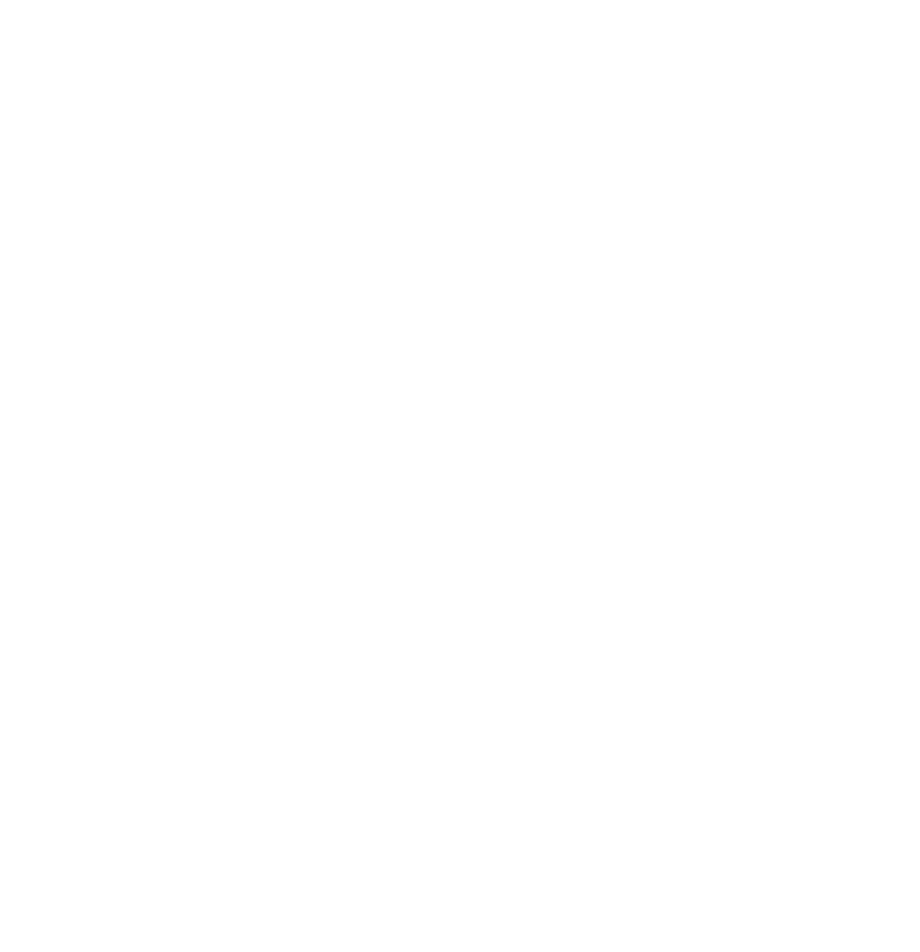
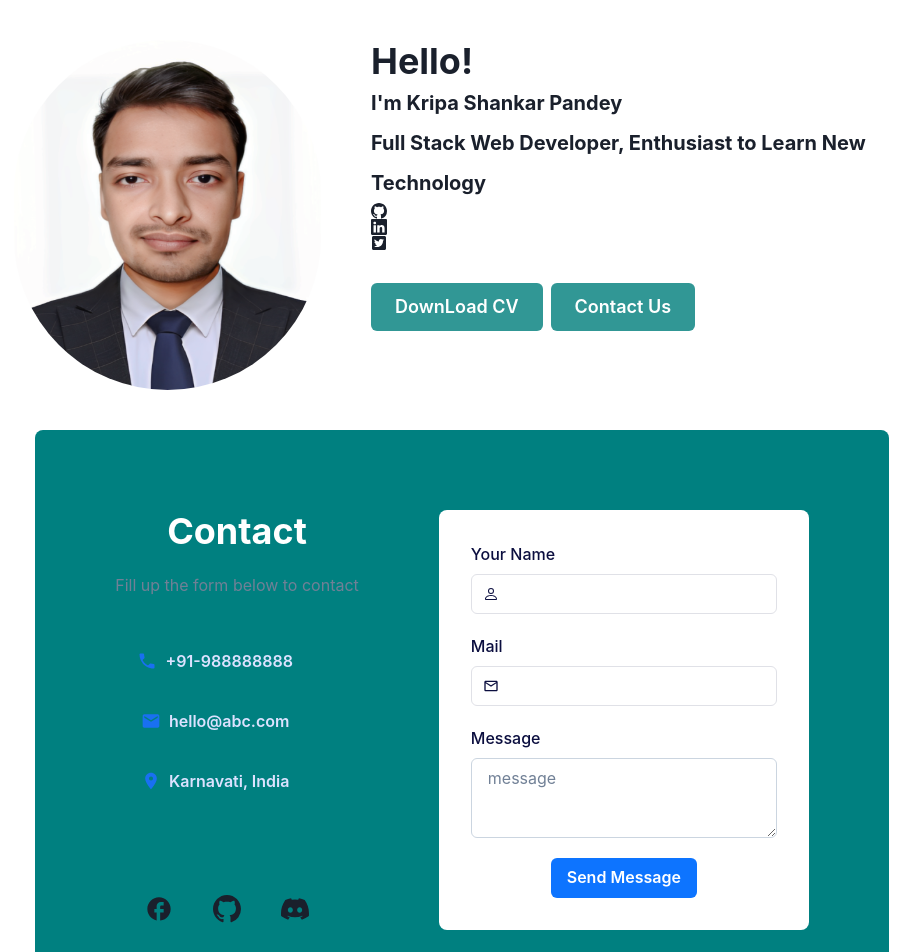
Before and after one commit to kripaShankarPandey/KripaShankarPandey.github.io, a React (Create React App) app: page / in a window 1280 px wide. Shown: the part 100-1052 px from the top of the page, without its empty margins (178-1098 px from the left). Before the commit the page ends 800 px from the top, so only its background shows below. Built offline with nearby package versions, Linux system fonts and the light colour scheme.

Commit message:
bug fixed

```diff
--- a/src/App.js
+++ b/src/App.js
@@ -1,10 +1,15 @@
-import logo from './logo.svg';
-import './App.css';
+import logo from "./logo.svg";
+import "./App.css";
+import Navbar from "./Components/Navbar";
+import Banner from "./Components/Banner";
+import Contact from "./Components/Contact";
 
 function App() {
   return (
     <div className="App">
-      <h1>Jay Shree Ram </h1>
+      <Navbar />
+      <Banner />
+      <Contact />
     </div>
   );
 }
--- /dev/null
+++ b/src/Components/Banner.jsx
@@ -0,0 +1,62 @@
+import {
+  Box,
+  Image,
+  Heading,
+  HStack,
+  Flex,
+  Text,
+  Button,
+} from "@chakra-ui/react";
+import Profile from "../Utils/profilePic.png";
+import { BsGithub, BsLinkedin } from "react-icons/bs";
+import { FaTwitterSquare } from "react-icons/fa";
+const Banner = () => {
+  return (
+    <Flex w="70%" m="auto" mt="100px" gap="50px">
+      <Box>
+        <Image
+          borderRadius="full"
+          boxSize="350px"
+          src={Profile}
+          alt="Profile Image"
+        />
+      </Box>
+      <Box alignItems="flex-start">
+        <Heading textAlign="left">Hello!</Heading>
+        <Text
+          fontWeight={"bold"}
+          fontSize="xl"
+          textAlign="left"
+          lineHeight={"10"}
+        >
+          I'm Kripa Shankar Pandey
+        </Text>
+        <Text
+          fontWeight={"bold"}
+          fontSize="xl"
+          textAlign="left"
+          lineHeight={"10"}
+        >
+          Full Stack Web Developer, Enthusiast to Learn New Technology
+        </Text>
+        <HStack>
+          <Box>
+            <BsGithub width="20px" />
+            <BsLinkedin w="20px" />
+            <FaTwitterSquare w="20px" />
+          </Box>
+        </HStack>
+        <HStack mt={8}>
+          <Button colorScheme="teal" size="lg">
+            DownLoad CV
+          </Button>
+          <Button colorScheme="teal" size="lg">
+            Contact Us
+          </Button>
+        </HStack>
+      </Box>
+    </Flex>
+  );
+};
+
+export default Banner;
--- /dev/null
+++ b/src/Components/Contact.jsx
@@ -0,0 +1,172 @@
+import {
+  Container,
+  Flex,
+  Box,
+  Heading,
+  Text,
+  IconButton,
+  Button,
+  VStack,
+  HStack,
+  Wrap,
+  WrapItem,
+  FormControl,
+  FormLabel,
+  Input,
+  InputGroup,
+  InputLeftElement,
+  Textarea,
+} from "@chakra-ui/react";
+import {
+  MdPhone,
+  MdEmail,
+  MdLocationOn,
+  MdFacebook,
+  MdOutlineEmail,
+} from "react-icons/md";
+import { BsGithub, BsDiscord, BsPerson } from "react-icons/bs";
+
+export default function Contact() {
+  return (
+    <Container maxW="full" mt={0} centerContent overflow="hidden">
+      <Flex>
+        <Box
+          bg="teal"
+          color="white"
+          borderRadius="lg"
+          m={{ sm: 4, md: 16, lg: 10 }}
+          p={{ sm: 5, md: 5, lg: 16 }}
+        >
+          <Box p={4}>
+            <Wrap spacing={{ base: 20, sm: 3, md: 5, lg: 20 }}>
+              <WrapItem>
+                <Box>
+                  <Heading>Contact</Heading>
+                  <Text mt={{ sm: 3, md: 3, lg: 5 }} color="gray.500">
+                    Fill up the form below to contact
+                  </Text>
+                  <Box py={{ base: 5, sm: 5, md: 8, lg: 10 }}>
+                    <VStack pl={0} spacing={3} alignItems="flex-start">
+                      <Button
+                        size="md"
+                        height="48px"
+                        width="200px"
+                        variant="ghost"
+                        color="#DCE2FF"
+                        _hover={{ border: "2px solid #1C6FEB" }}
+                        leftIcon={<MdPhone color="#1970F1" size="20px" />}
+                      >
+                        +91-988888888
+                      </Button>
+                      <Button
+                        size="md"
+                        height="48px"
+                        width="200px"
+                        variant="ghost"
+                        color="#DCE2FF"
+                        _hover={{ border: "2px solid #1C6FEB" }}
+                        leftIcon={<MdEmail color="#1970F1" size="20px" />}
+                      >
+                        hello@abc.com
+                      </Button>
+                      <Button
+                        size="md"
+                        height="48px"
+                        width="200px"
+                        variant="ghost"
+                        color="#DCE2FF"
+                        _hover={{ border: "2px solid #1C6FEB" }}
+                        leftIcon={<MdLocationOn color="#1970F1" size="20px" />}
+                      >
+                        Karnavati, India
+                      </Button>
+                    </VStack>
+                  </Box>
+                  <HStack
+                    mt={{ lg: 10, md: 10 }}
+                    spacing={5}
+                    px={5}
+                    alignItems="flex-start"
+                  >
+                    <IconButton
+                      aria-label="facebook"
+                      variant="ghost"
+                      size="lg"
+                      isRound={true}
+                      _hover={{ bg: "#0D74FF" }}
+                      icon={<MdFacebook size="28px" />}
+                    />
+                    <IconButton
+                      aria-label="github"
+                      variant="ghost"
+                      size="lg"
+                      isRound={true}
+                      _hover={{ bg: "#0D74FF" }}
+                      icon={<BsGithub size="28px" />}
+                    />
+                    <IconButton
+                      aria-label="discord"
+                      variant="ghost"
+                      size="lg"
+                      isRound={true}
+                      _hover={{ bg: "#0D74FF" }}
+                      icon={<BsDiscord size="28px" />}
+                    />
+                  </HStack>
+                </Box>
+              </WrapItem>
+              <WrapItem>
+                <Box bg="white" borderRadius="lg">
+                  <Box m={8} color="#0B0E3F">
+                    <VStack spacing={5}>
+                      <FormControl id="name">
+                        <FormLabel>Your Name</FormLabel>
+                        <InputGroup borderColor="#E0E1E7">
+                          <InputLeftElement
+                            pointerEvents="none"
+                            children={<BsPerson color="gray.800" />}
+                          />
+                          <Input type="text" size="md" />
+                        </InputGroup>
+                      </FormControl>
+                      <FormControl id="name">
+                        <FormLabel>Mail</FormLabel>
+                        <InputGroup borderColor="#E0E1E7">
+                          <InputLeftElement
+                            pointerEvents="none"
+                            children={<MdOutlineEmail color="gray.800" />}
+                          />
+                          <Input type="text" size="md" />
+                        </InputGroup>
+                      </FormControl>
+                      <FormControl id="name">
+                        <FormLabel>Message</FormLabel>
+                        <Textarea
+                          borderColor="gray.300"
+                          _hover={{
+                            borderRadius: "gray.300",
+                          }}
+                          placeholder="message"
+                        />
+                      </FormControl>
+                      <FormControl id="name" float="right">
+                        <Button
+                          variant="solid"
+                          bg="#0D74FF"
+                          color="white"
+                          _hover={{}}
+                        >
+                          Send Message
+                        </Button>
+                      </FormControl>
+                    </VStack>
+                  </Box>
+                </Box>
+              </WrapItem>
+            </Wrap>
+          </Box>
+        </Box>
+      </Flex>
+    </Container>
+  );
+}
--- /dev/null
+++ b/src/Components/Navbar.js
@@ -0,0 +1,31 @@
+import { Box, Link, Button, useColorMode, HStack } from "@chakra-ui/react";
+import { MoonIcon, SunIcon } from "@chakra-ui/icons";
+
+export default function Navbar() {
+  const { colorMode, toggleColorMode } = useColorMode();
+
+  return (
+    <Box>
+      <HStack w="60%" m="auto" justify={"space-around"}>
+        <Box>
+          <Link>Home</Link>
+        </Box>
+        <Box>
+          <Link>About Me</Link>
+        </Box>
+        <Box>
+          <Link>Skills</Link>
+        </Box>
+        <Box>
+          <Link>Contact Us</Link>
+        </Box>
+        <Box>
+          <Link>Resume</Link>
+        </Box>
+        <Button onClick={toggleColorMode}>
+          {colorMode === "light" ? <MoonIcon /> : <SunIcon />}
+        </Button>
+      </HStack>
+    </Box>
+  );
+}
--- a/src/index.js
+++ b/src/index.js
@@ -1,13 +1,16 @@
-import React from 'react';
-import ReactDOM from 'react-dom/client';
-import './index.css';
-import App from './App';
-import reportWebVitals from './reportWebVitals';
+import React from "react";
+import ReactDOM from "react-dom/client";
+import "./index.css";
+import App from "./App";
+import reportWebVitals from "./reportWebVitals";
+import { ChakraProvider } from "@chakra-ui/react";
 
-const root = ReactDOM.createRoot(document.getElementById('root'));
+const root = ReactDOM.createRoot(document.getElementById("root"));
 root.render(
   <React.StrictMode>
-    <App />
+    <ChakraProvider>
+      <App />
+    </ChakraProvider>
   </React.StrictMode>
 );
 
```
Also changed, not shown: package.json (+8 -2 lines), src/Utils/profilePic.png (added), 1 other file (tests, documents, lock files or other folders).
